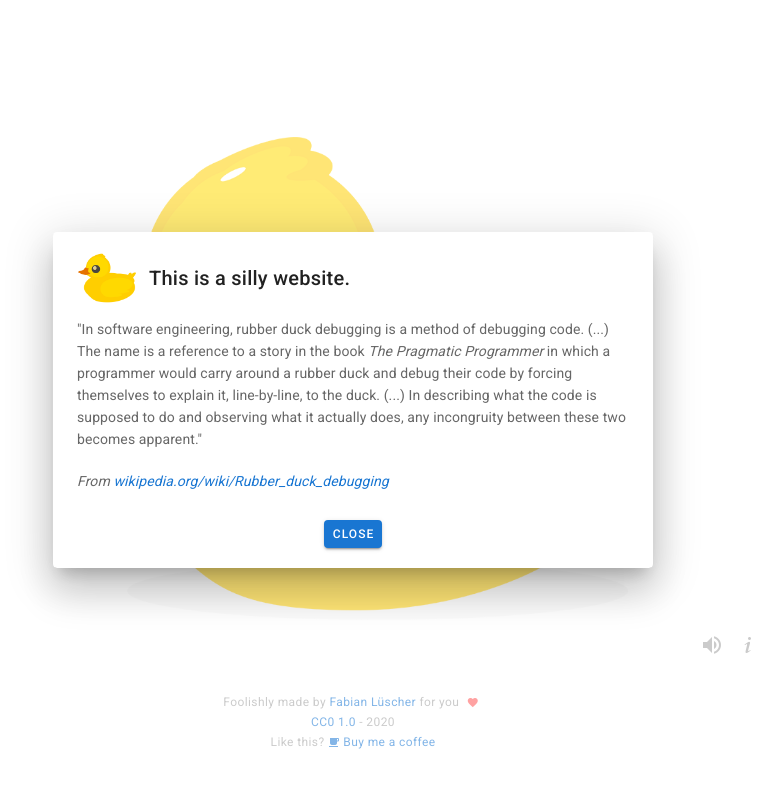
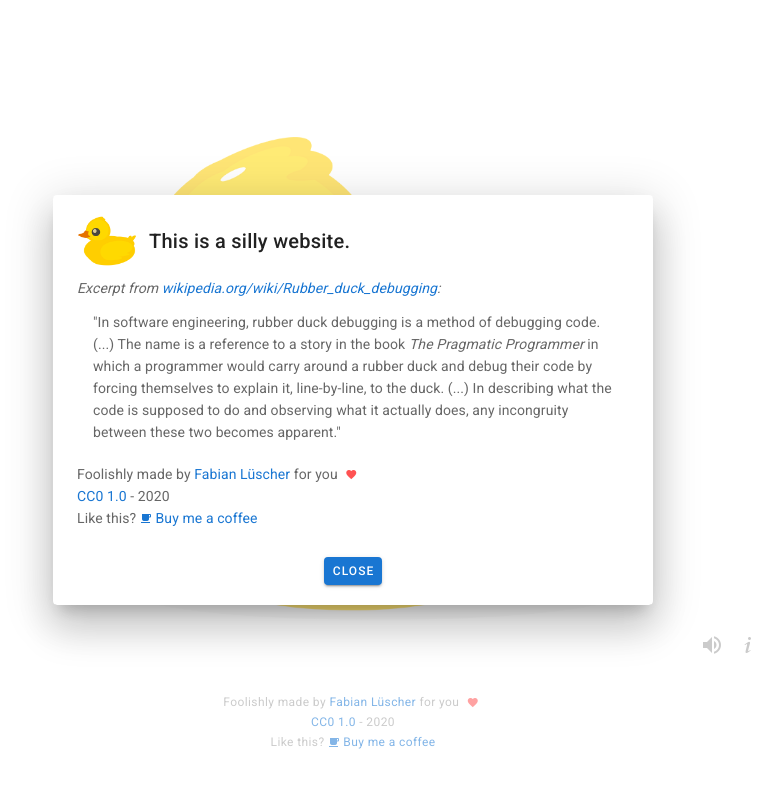
Before and after one commit to falue/rubberducking, a Vue app: page /#/ in a window 1280 px wide. Both pictures are taken after a click on the button 1035 px from the left and 644 px from the top of the page. Shown: the top 788 px of the page, without its empty margins (287-1069 px from the left). Built offline with nearby package versions, Linux system fonts and the light colour scheme.

Commit message:
Add support to about

```diff
--- a/src/components/About.vue
+++ b/src/components/About.vue
@@ -10,14 +10,23 @@
         >
         This is a silly website.
       </v-card-title>
+
+      <v-card-subtitle class="italics py-3">
+        Excerpt from <a href="https://en.wikipedia.org/wiki/Rubber_duck_debugging" target="_blank">wikipedia.org/wiki/Rubber_duck_debugging</a>:
+      </v-card-subtitle>
+
       <v-card-text>
-      "In software engineering, rubber duck debugging is a method of debugging code. (...)
-      The name is a reference to a story in the book <i>The Pragmatic Programmer</i> in which a programmer would carry around a rubber duck and debug their code by forcing themselves to explain it, line-by-line, to the duck. (...)
-      In describing what the code is supposed to do and observing what it actually does, any incongruity between these two becomes apparent."
+        <p class="px-4 mb-0">
+          "In software engineering, rubber duck debugging is a method of debugging code. (...)
+          The name is a reference to a story in the book <i>The Pragmatic Programmer</i> in which a programmer would carry around a rubber duck and debug their code by forcing themselves to explain it, line-by-line, to the duck. (...)
+          In describing what the code is supposed to do and observing what it actually does, any incongruity between these two becomes apparent."
+        </p>
       </v-card-text>
-      <v-card-subtitle class="italics">
-        From <a href="https://en.wikipedia.org/wiki/Rubber_duck_debugging" target="_blank">wikipedia.org/wiki/Rubber_duck_debugging</a>
-      </v-card-subtitle>
+
+      <v-card-text>
+        <Support/>
+      </v-card-text>
+
       <v-card-actions class="pb-5">
         <v-spacer></v-spacer>
         <v-btn small class="primary" @click="dialog=false">
@@ -30,9 +39,14 @@
 </template>
 
 <script>
+import Support from '@/components/Support'
+
 export default {
   name: 'About',
   props: {
+  },
+  components: {
+    Support
   },
 
   data () {
```
